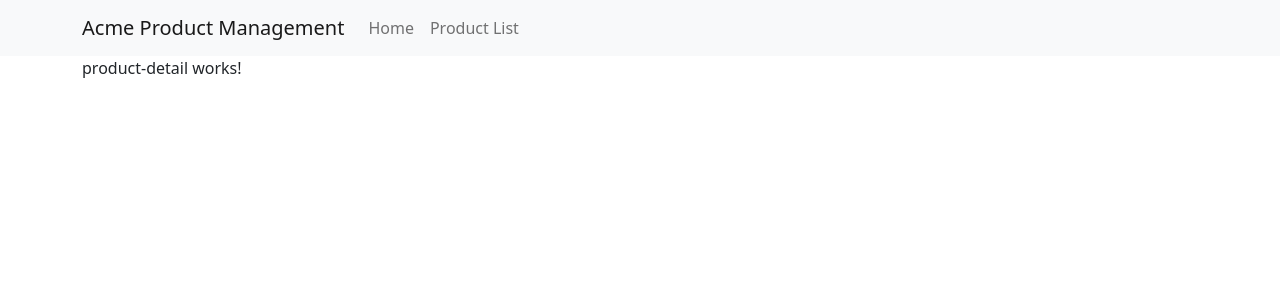
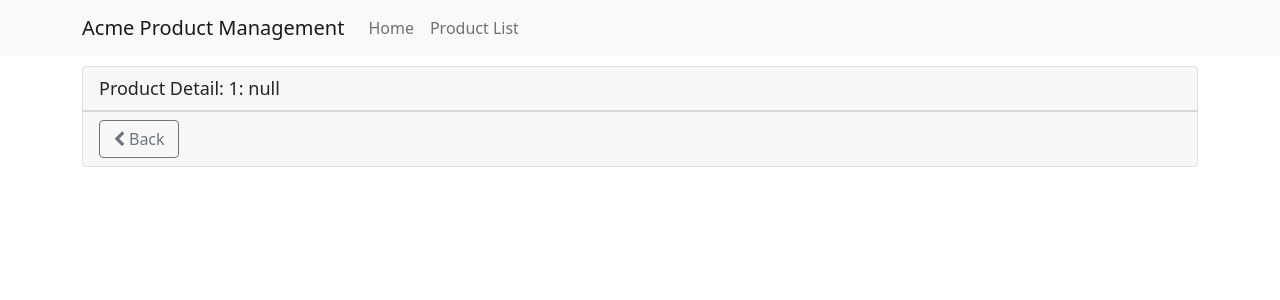
Before and after one commit to Radensuaso/APM, an Angular app: page /products/1 in a window 1280 px wide. Shown: the top 300 px of the page. Built offline with nearby package versions, Linux system fonts and the light colour scheme.

Commit message:
adds routing to product detail

```diff
--- a/src/app/products/product-detail.component.html
+++ b/src/app/products/product-detail.component.html
@@ -1 +1,14 @@
-<p>product-detail works!</p>
+<div class="card">
+  <div class="card-header">
+    {{ pageTitle + ": " + product?.productName }}
+  </div>
+  <div class="card-footer">
+    <button
+      class="btn btn-outline-secondary"
+      style="width: 80px"
+      (click)="onBack()"
+    >
+      <i class="fa fa-chevron-left"></i> Back
+    </button>
+  </div>
+</div>
--- a/src/app/products/product-detail.component.ts
+++ b/src/app/products/product-detail.component.ts
@@ -1,11 +1,23 @@
 import { Component, OnInit } from "@angular/core";
+import { ActivatedRoute, Router } from "@angular/router";
+import { IProduct } from "./product";
 
 @Component({
   templateUrl: "./product-detail.component.html",
   styleUrls: ["./product-detail.component.css"],
 })
 export class ProductDetailComponent implements OnInit {
-  constructor() {}
+  pageTitle: string = "Product Detail";
+  product: IProduct | undefined;
 
-  ngOnInit(): void {}
+  constructor(private route: ActivatedRoute, private router: Router) {}
+
+  ngOnInit(): void {
+    const id = Number(this.route.snapshot.paramMap.get("id"));
+    this.pageTitle += `: ${id}`;
+  }
+
+  onBack(): void {
+    this.router.navigate(["/products"]);
+  }
 }
--- a/src/app/products/product-list.component.html
+++ b/src/app/products/product-list.component.html
@@ -39,7 +39,11 @@
                 [style.margin.px]="imageMargin"
               />
             </td>
-            <td>{{ product.productName }}</td>
+            <td>
+              <a [routerLink]="['/products', product.productId]">{{
+                product.productName
+              }}</a>
+            </td>
             <td>
               {{ product.productCode | lowercase | convertToSpaces: "-" }}
             </td>
```
